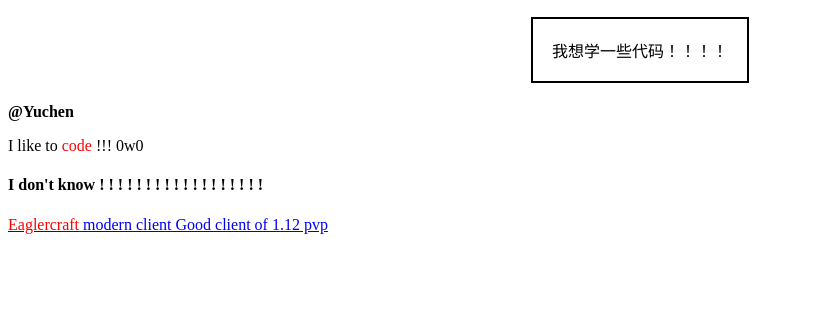
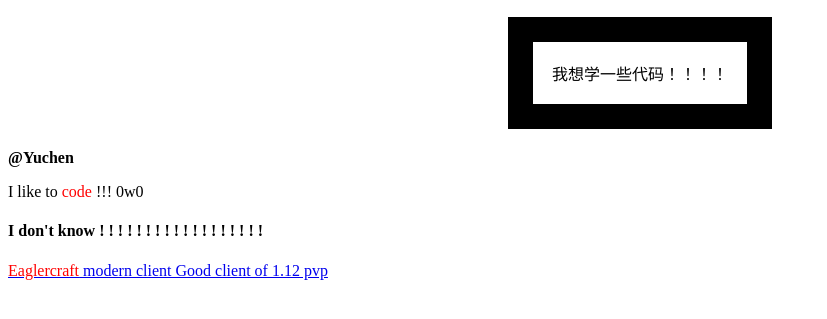
Before and after one commit to free-Game-idk/code-2, a plain HTML site: page index.html in a window 1280 px wide. Shown: the part 29-348 px from the top of the page, without its empty margins (0-827 px from the left). Drawn offline with Linux system fonts and the light colour scheme.

Commit message:
Update index.html

```diff
--- a/index.html
+++ b/index.html
@@ -17,7 +17,7 @@
             font-style: normal;
         }
         table {
-            border: 2px solid black;
+            border: 25px solid black;
             padding: 16px;
             margin: 20px auto;
         }
```
